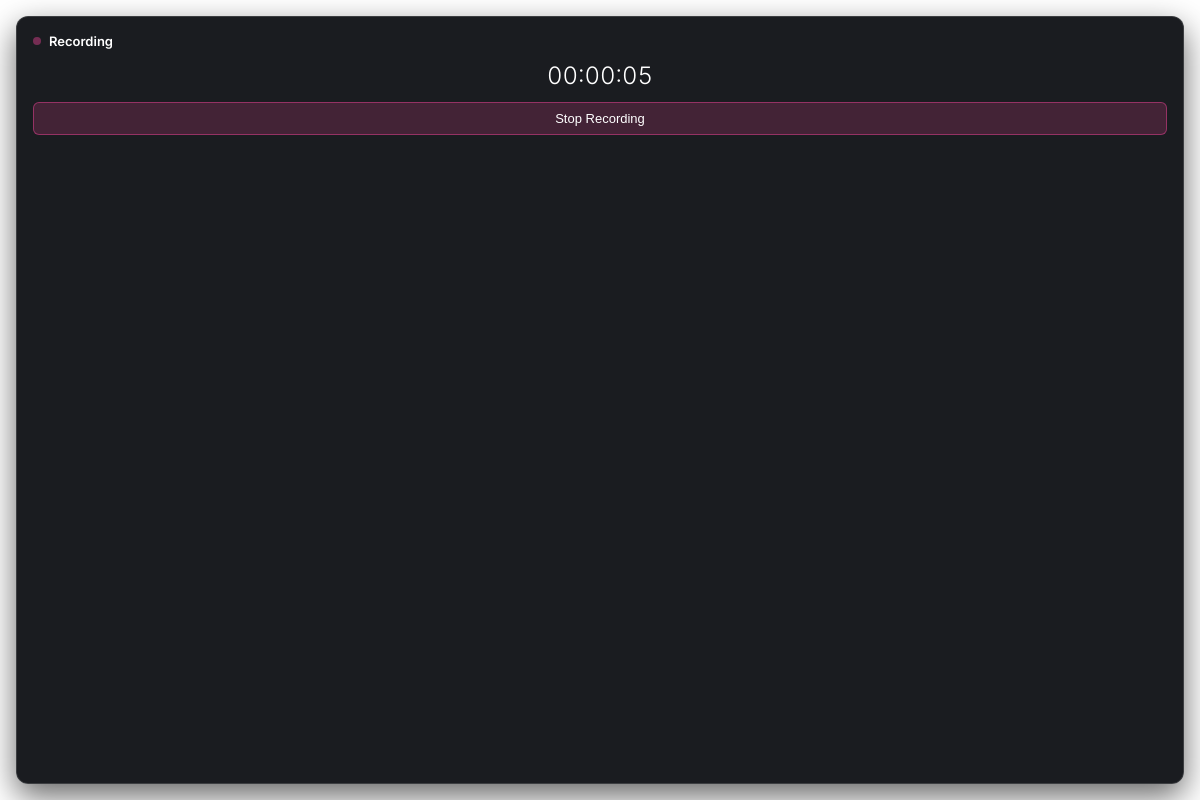
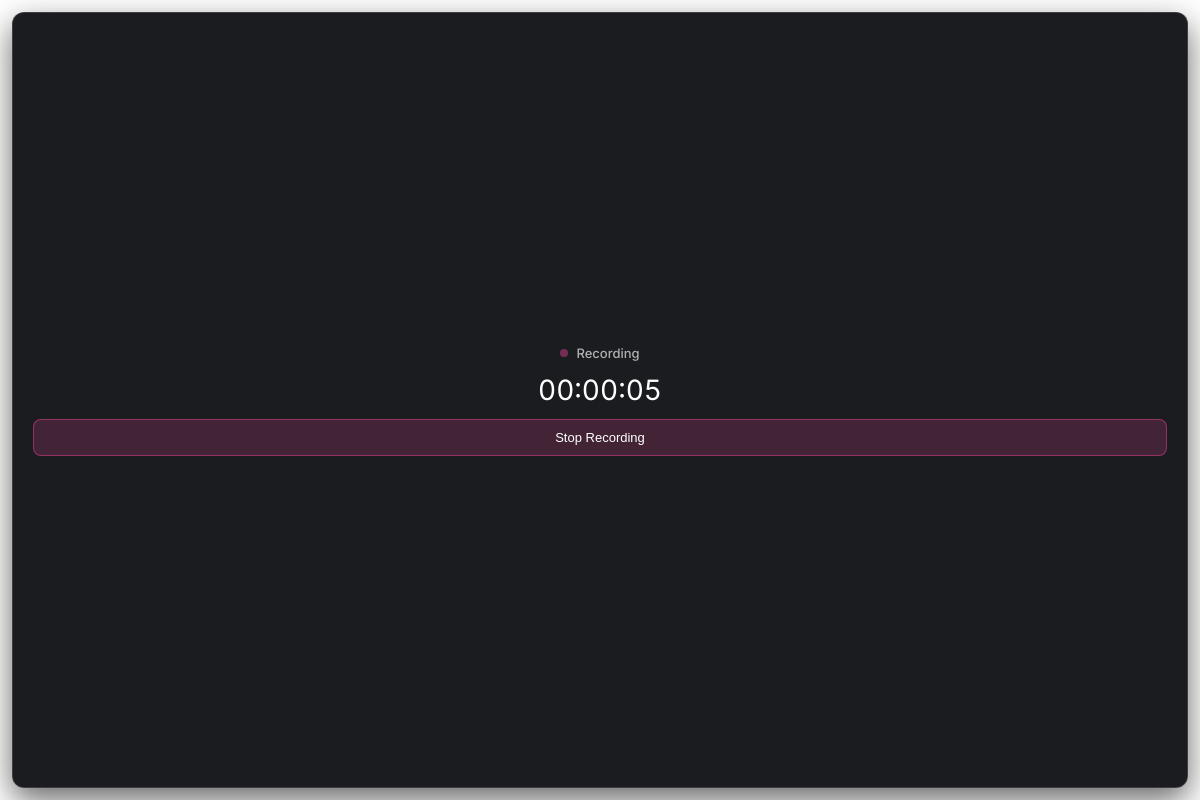
Before and after one commit to Charannsai/zoomcast, an Electron app: page modal.html in a window 1200 px wide. Drawn offline with Linux system fonts and the light colour scheme.

```diff
--- a/modal.html
+++ b/modal.html
@@ -18,16 +18,18 @@
             background: rgba(14, 16, 21, 0.95);
             border: 1px solid rgba(255, 255, 255, 0.15);
             border-radius: 12px;
-            padding: 16px;
+            padding: 18px 20px;
             box-shadow: 0 12px 32px rgba(0, 0, 0, 0.6);
             color: white;
             display: flex;
             flex-direction: column;
             gap: 12px;
             -webkit-app-region: drag;
-            height: calc(100vh - 32px);
-            margin: 16px;
+            height: calc(100vh - 24px);
+            margin: 12px;
             box-sizing: border-box;
+            justify-content: center;
+            align-items: center;
         }
 
         .header {
@@ -35,7 +37,10 @@
             align-items: center;
             gap: 8px;
             font-size: 13px;
-            font-weight: 600;
+            font-weight: 500;
+            color: #b0b0b0;
+            width: 100%;
+            justify-content: center;
         }
 
         .dot {
@@ -61,22 +66,24 @@
         }
 
         .timer {
-            font-size: 24px;
-            font-weight: 300;
+            font-size: 28px;
+            font-weight: 400;
             font-variant-numeric: tabular-nums;
             text-align: center;
+            width: 100%;
         }
 
         .btn {
             background: rgba(255, 255, 255, 0.1);
             border: none;
-            border-radius: 6px;
+            border-radius: 8px;
             color: white;
-            padding: 8px;
+            padding: 10px;
             width: 100%;
             cursor: pointer;
             -webkit-app-region: no-drag;
             font-size: 13px;
+            font-weight: 500;
             transition: 0.2s;
         }
 
```
Also changed, not shown: main.js (+4 -4 lines).
